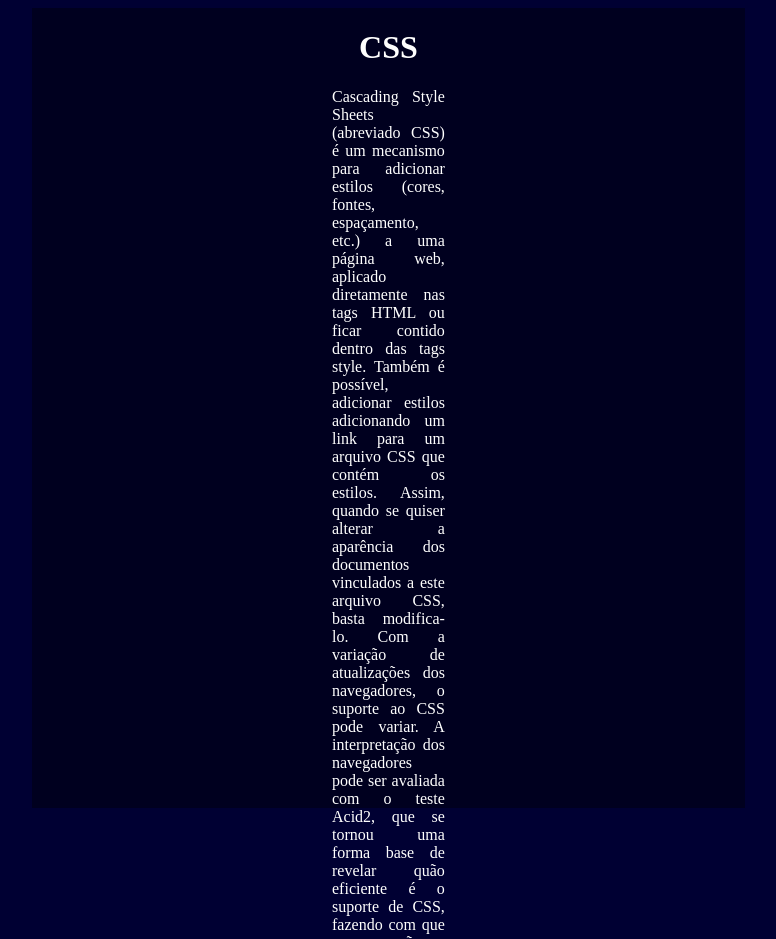
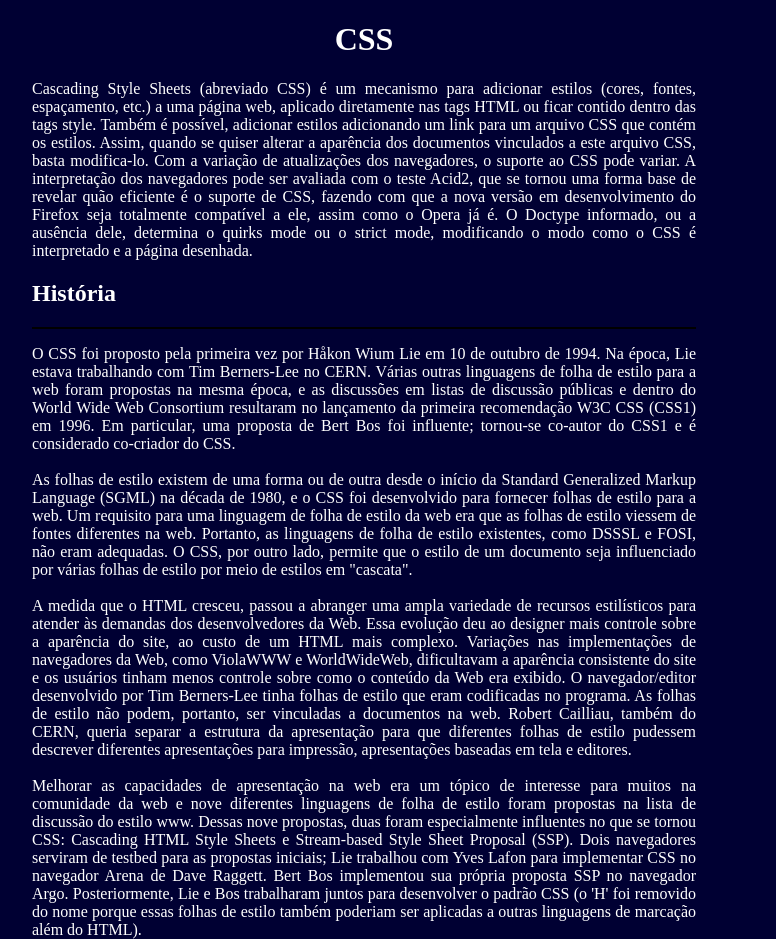
Before and after one commit to Zaelleth/Atv1, a plain HTML site: page html/CSS.html in a window 1280 px wide. Shown: the top 939 px of the page, without its empty margins (276-1052 px from the left). Before the commit the page ends 808 px from the top, so only its background shows below. Drawn offline with Linux system fonts and the light colour scheme.

Commit message:
Update CSS.html

```diff
--- a/html/CSS.html
+++ b/html/CSS.html
@@ -17,7 +17,6 @@ body {
     </style>
 </head>
 <body>
-    <div style="position:fixed; background-color: #00001f; height: 100%; margin-left: 300px; margin-right: 300px;">
     <h1><center>CSS</center></h1>
     <div style="margin-left: 300px; margin-right: 300px;">
         <p align="justify">Cascading Style Sheets (abreviado CSS) é um mecanismo para adicionar estilos (cores, fontes, espaçamento, etc.)
@@ -71,6 +70,5 @@ body {
             Em 2005, os Grupos de Trabalho CSS decidiram aplicar os requisitos de padrões de forma mais rigorosa. Isso significa que os padrões já publicados, como CSS 2.1, CSS 3 Selectors e
             CSS 3 Text, foram retirados do nível Candidate Recommendation para o nível Working Draft.</p>
         </div>
-</div>
 </body>
 </html>
```
